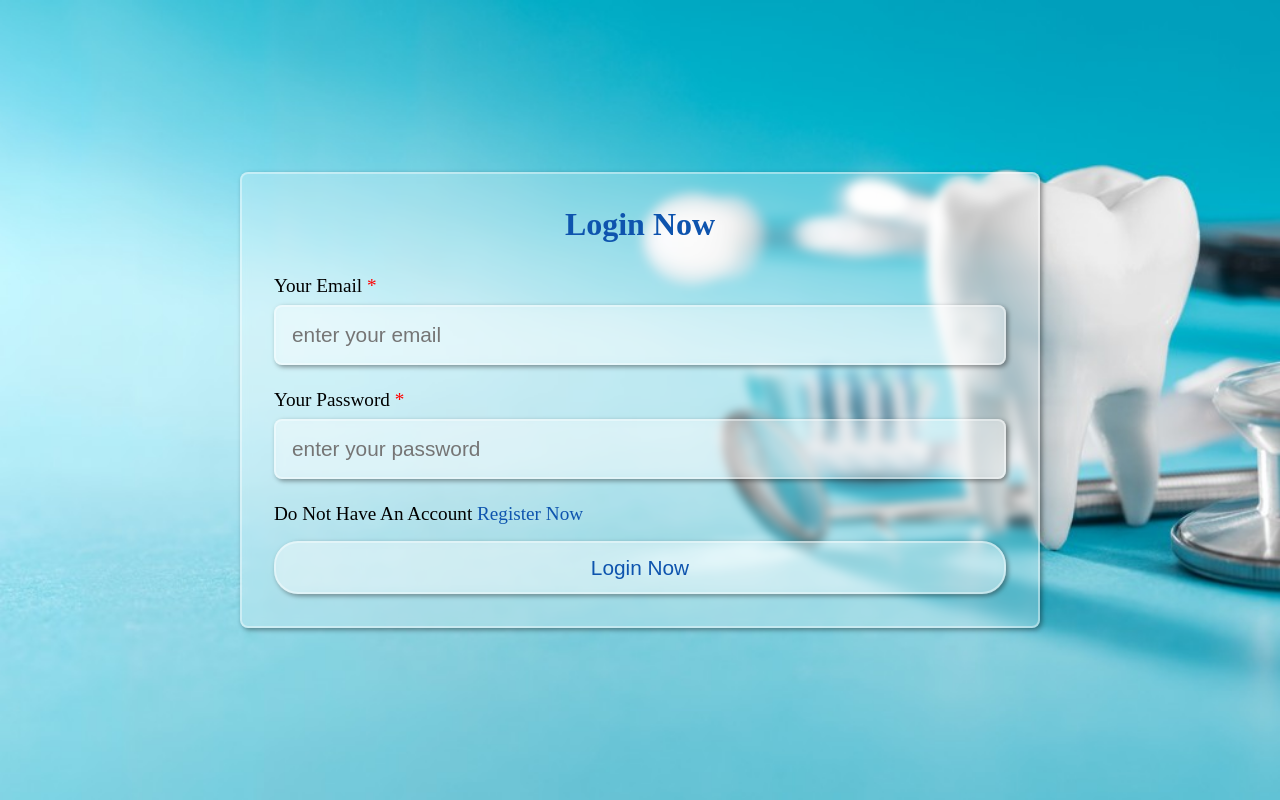
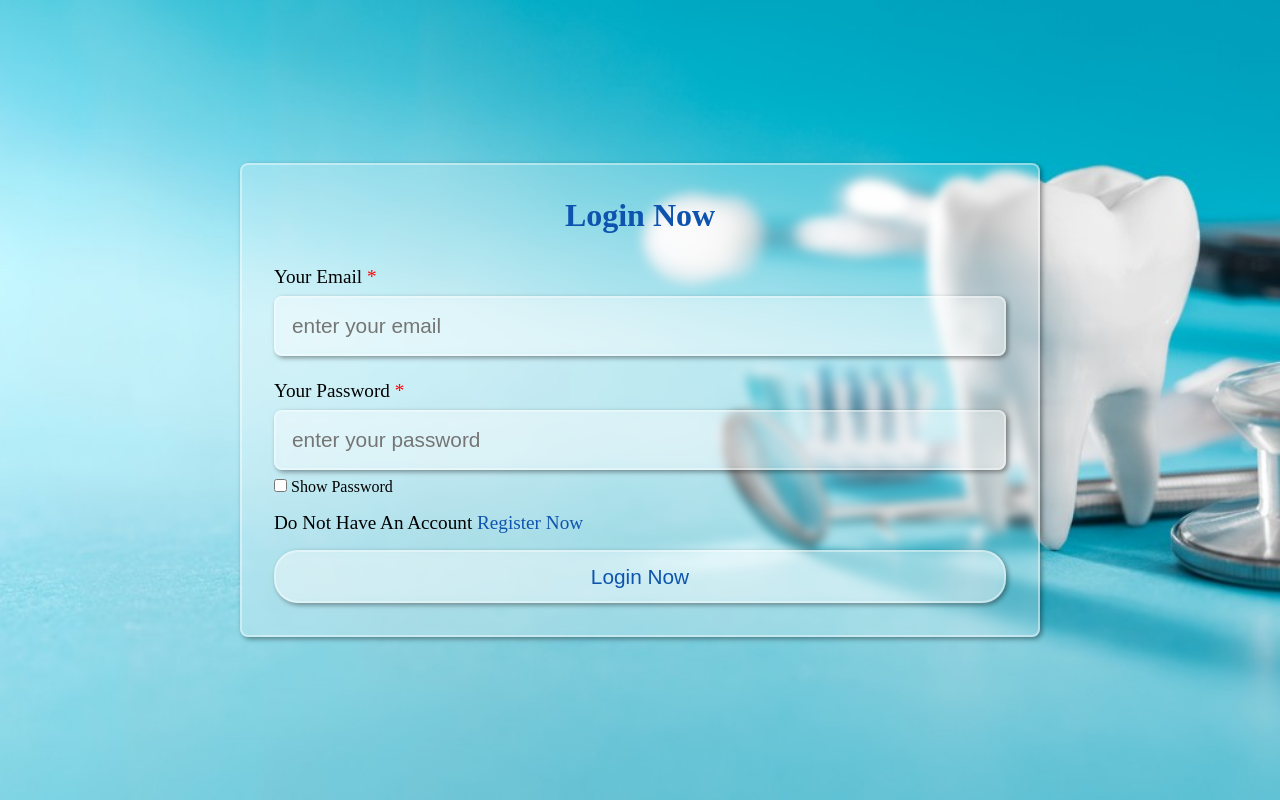
Before and after one commit to almahmudjoy/Dental-Clinic-Website, a PHP site: page /login.php in a window 1280 px wide. Run offline with PHP 8.4, Linux system fonts and the light colour scheme; some libraries are stand-ins or nearby versions.

Commit message:
login.php

```diff
--- a/admin/login.php
+++ b/admin/login.php
@@ -1,12 +1,10 @@
 <?php
-
 	include '../components/connect.php';
 
 	$warning_msg = [];
 	$success_msg = [];
 
 	if (isset($_POST['login'])) {
-
 		$email = $_POST['email'];
 		$email = filter_var($email, FILTER_SANITIZE_STRING);
 
@@ -23,9 +21,7 @@
 		}else{
 			$warning_msg[] = 'incorrect email or password';
 		}
-
 	}
-
 ?>
 
 <!DOCTYPE html>
@@ -37,8 +33,15 @@
 	<title>DentiCare - dental clinic website template</title>
 
 	<!-- font awesome cdn link -->
-	<link rel="stylesheet" href="https://cdnjs.cloudeflare.com/ajax/libs/font-awesome/6.2.0.css/all.min.css">
+	<link rel="stylesheet" href="https://cdnjs.cloudflare.com/ajax/libs/font-awesome/6.2.0.css/all.min.css">
 	<link rel="stylesheet" type="text/css" href="../css/admin_style.css?v=<?php echo "time"; ?>">
+	<link rel="icon" href="../image/favicon.ico" type="image/x-icon">
+	<script>
+		function togglePasswordVisibility(id) {
+			const passwordField = document.getElementById(id);
+			passwordField.type = passwordField.type === "password" ? "text" : "password";
+		}
+	</script>
 </head>
 <body style="padding-left: 0;">
 <!-- register section starts -->
@@ -49,13 +52,14 @@
 
 		<div class="input-field">
 			<p>your email <span>*</span></p>
-				<input type="email" name="email" placeholder="enter your email" maxlength="50" required class="box">
-
+			<input type="email" name="email" placeholder="enter your email" maxlength="50" required class="box">
 		</div>
 		<div class="input-field">
 			<p>your password <span>*</span></p>
-				<input type="password" name="pass" placeholder="enter your password" maxlength="50" required class="box">
-
+			<input type="password" id="loginPass" name="pass" placeholder="enter your password" maxlength="50" required class="box">
+			<label>
+				<input type="checkbox" onclick="togglePasswordVisibility('loginPass')"> Show Password
+			</label>
 		</div>
 
 		<p class="link">do not have an account <a href="register.php">register now</a></p>
@@ -66,12 +70,12 @@
 <!-- register section ends -->
 
 <!-- sweetalert cdn link -->
-	<script src="https://cdnjs.cloudflare.com/ajax/libs/sweetalert/2.1.2/sweetalert.min.js"></script>
+<script src="https://cdnjs.cloudflare.com/ajax/libs/sweetalert/2.1.2/sweetalert.min.js"></script>
 
-	<!-- custom js link -->
-	<script type="text/javascript" src="../js/admin_script.js"></script>
+<!-- custom js link -->
+<script type="text/javascript" src="../js/admin_script.js"></script>
 
-	<?php include '../components/alert.php'; ?>
+<?php include '../components/alert.php'; ?>
 
 </body>
 </html>
```
